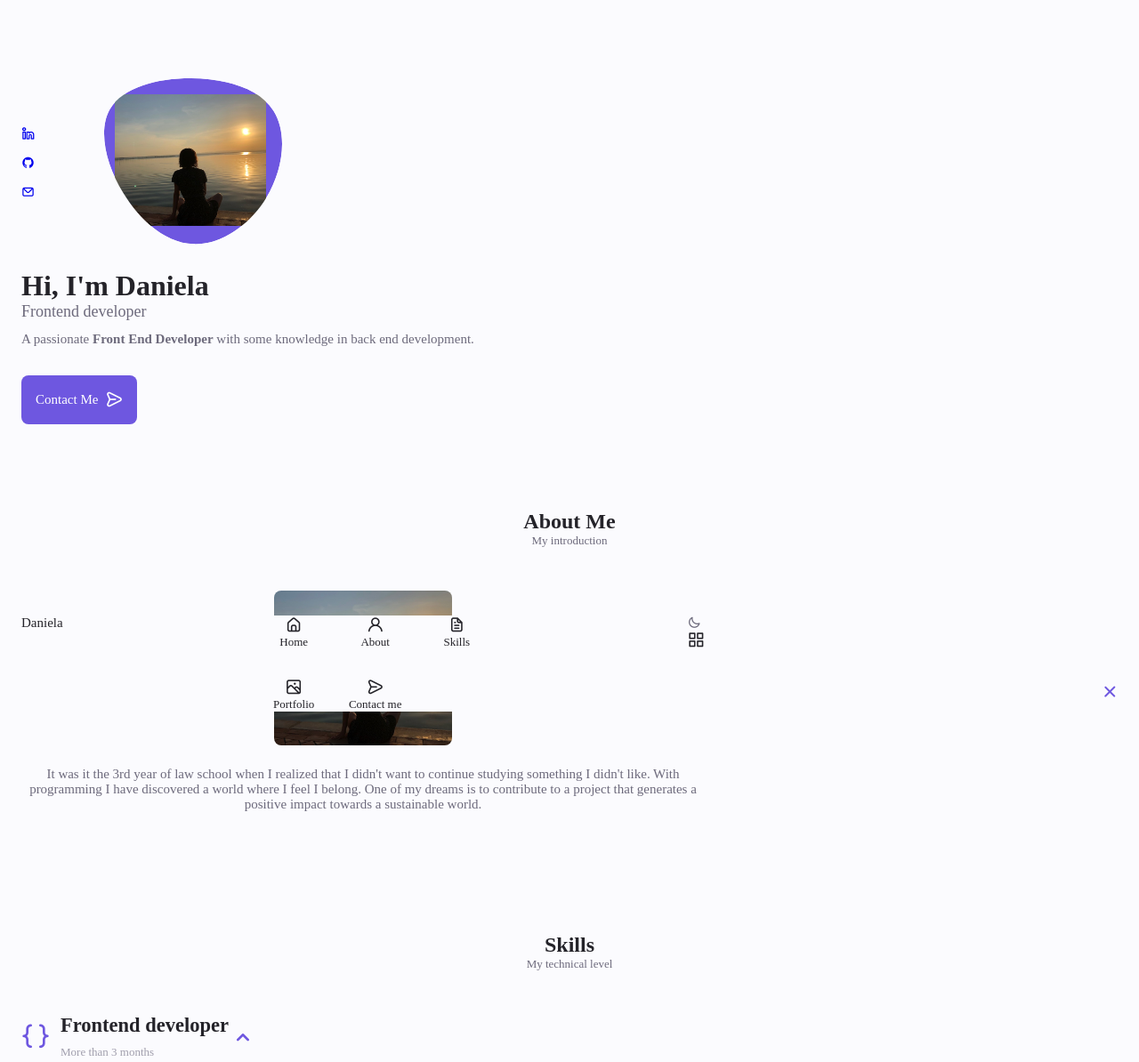
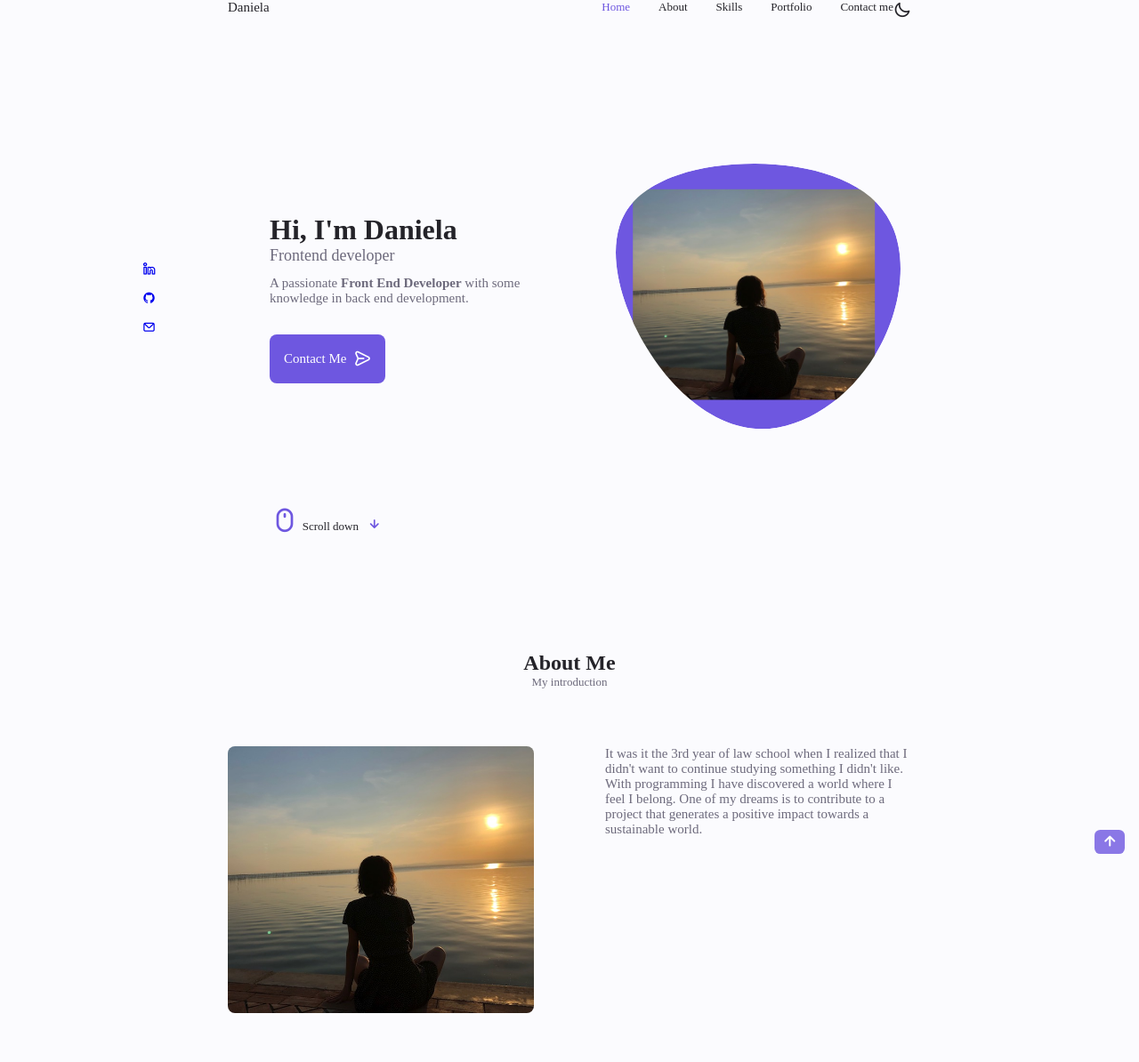
Before and after one commit to mdanieladla/portfolio, a website: page src/html/index.html in a window 1280 px wide. Shown: the top 1194 px of the page at 89% size. Drawn offline with nearby package versions, Linux system fonts and the light colour scheme; files that its build step writes are made by us from their sources; files whose address does not match are found by name; a web font is replaced by a local one.

Commit message:
added global styles and mediaq

```diff
--- a/src/scss/pages/_index.scss
+++ b/src/scss/pages/_index.scss
@@ -29,8 +29,21 @@ html{
   }
 
 /*========== Button Dark/Light ==========*/
+.nav__btns{
+    display: flex;
+    align-items: center;
+}
 
+.change-theme{
+    font-size: 1.25rem;
+    color: $title-color;
+    margin-right: $mb-1;
+    cursor: pointer;
+}
 
+.change-theme:hover{
+    color: $first-color;
+}
 /*==================== BASE ====================*/
 
 
@@ -158,25 +171,217 @@ html{
 }
 
 /* Active link */
-
+.active-link{
+    color: $first-color;
+}
 
 /* Change background header */
-
+.scroll-header{
+    box-shadow: 0 -1px 4px rgba(0,0,0, 0.15);
+}
 
 /*========== SCROLL UP ==========*/
+.scrollUp{
+    position: fixed;
+    right: 1rem;
+    bottom: -20%;
+    background-color: $first-color;
+    opacity: .8;
+    padding: 0 .3rem;
+    border-radius: .4rem;
+    z-index: $z-tooltip;
+    transition: .4s;
+}
 
+.scrollUp:hover{
+    background-color: $first-color-alt;
+}
+
+.scrollup__icon{
+    font-size: 1.5rem;
+    color: #fff;
+}
 
 /* Show scroll */
-
-
-/*========== SCROLL BAR ==========*/
-
+.show-scroll{
+    bottom: 5rem;
+}
 
 /*==================== MEDIA QUERIES ====================*/
 /* For small devices */
+@media screen and (max-width: 350px) {
+    .container{
+        margin-left: $mb-1;
+        margin-right: $mb-1;
+    }
+
+    .nav__menu{
+        padding: 2rem .25rem 4rem;
+    }
+
+    .nav__list{
+        column-gap: 0;
+    }
+
+    .home__content{
+        grid-template-columns: .25fr 3fr;
+    }
+
+    .home__blob{
+        width: 180px;
+    }
+
+    .skills_title{
+        font-size: $normal-font-size;
+    }
+
+    .project__img{
+        width: 200px;
+    }
+
+}
+
+/* For medium devices */
+@media screen and (min-width: 568px) {
+    .home__content{
+        grid-template-columns: max-content 1fr 1fr;
+    }
+
+    .home__data{
+        grid-column: initial;
+    }
+
+    .home__img{
+        order: 1;
+        justify-self: center;
+    }
+
+    .about__container, .skills__container, .portfolio__content, .contact__container, .footer__container{
+        grid-template-columns: repeat(2, 1fr);
+    }
+}
+
+@media screen and (min-width: 768px){
+    .container{
+        margin-left: auto;
+        margin-right: auto;
+    }
+
+    .section{
+        padding: 6rem 0 2rem;
+    }
+
+    .section__subtitle{
+        margin-bottom: 4rem;
+    }
+
+    .header{
+        top: 0;
+        bottom: initial;
+    }
+
+    .header, .main, .footer__container{
+        padding: 0 1rem;
+    }
+
+    .nav{
+        height: calc(($header-height) + 1.5rem);
+        column-gap: 1.5rem;
+    }
+
+    .nav__icon, .nav__close, .nav__toggle{
+        display: none;
+    }
+
+    .nav__list{
+        display: flex;
+        column-gap: 2rem;
+    }
+
+    .nav__menu{
+        margin-left: auto;
+    }
+
+    .change-theme{
+        margin: 0;
+    }
+
+    .home__container{
+        row-gap: 5rem;
+    }
+
+    .home__content{
+        padding-top: 5.5rem;
+        column-gap: 2rem;
+    }
+
+    .home__blob{
+        width: 270px;
+    }
+
+    .home__scroll{
+        display: block;
+    }
+
+    .home__scroll-button{
+        margin-left: 3rem;
+    }
+
+    .about__container{
+        column-gap: 5rem;
+    }
+
+    .about__img{
+        width: 350px;
+    }
+
+    .about__description{
+        text-align: initial;
+    }
+
+   .project__img{
+       width: 320px;
+   }
+
+   .portfolio__content{
+       align-items: center;
+   }
+
+   .footer__container{
+       grid-template-columns: repeat(3, 1fr);
+   }
+
+   .footer__bg{
+       padding: 3rem 0 3.5rem;
+   }
+
+   .footer__links{
+       flex-direction: row;
+       column-gap: 2rem;
+   }
+
+   .footer__copy{
+    margin-top: 4.5rem;
+   }
+}
+
+/* For large devices */
+@media screen and (min-width: 1024px) {
+    .header, .main, .footer__container{
+        padding: 0;
+    }
+
+    .home__blob{
+        width: 320px;
+    }
+
+    .home__social{
+        transform: translateX(-6rem);
+    }
+
+    .portfolio__content{
+        column-gap: 5rem;
+    }
 
 
-/* For medium devices */
-
-
-/* For large devices */
+}
```
